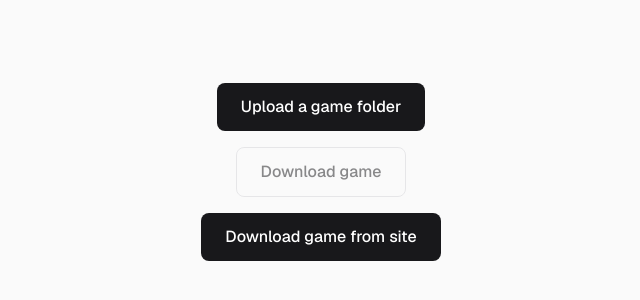
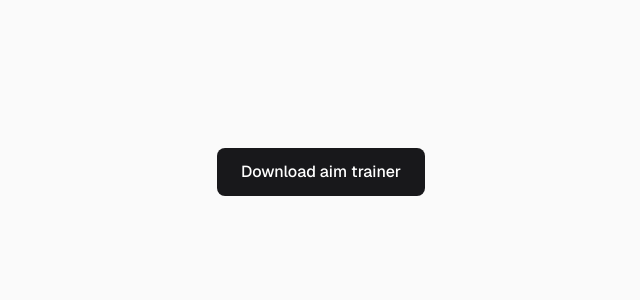
Before and after one commit to Loaf2/GamesSite, a Next.js app: page / in a window 1280 px wide. Shown: the part 228-528 px from the top of the page, without its empty margins (319-959 px from the left). Built offline with nearby package versions, Linux system fonts and the light colour scheme.

Commit message:
added aim trainer

```diff
--- a/app/page.tsx
+++ b/app/page.tsx
@@ -1,88 +1,88 @@
 "use client";
 
-import { useEffect, useRef, useState, type ComponentProps } from "react";
-import JSZip from "jszip";
-import { loadGame, saveGame, type StoredFile } from "./gameStorage";
+// import { useEffect, useRef, useState, type ComponentProps } from "react";
+// import JSZip from "jszip";
+// import { loadGame, saveGame, type StoredFile } from "./gameStorage";
 
-type FolderInputProps = ComponentProps<"input"> & {
-  webkitdirectory: string;
-};
+// type FolderInputProps = ComponentProps<"input"> & {
+//   webkitdirectory: string;
+// };
 
-const folderInputProps: FolderInputProps = {
-  type: "file",
-  multiple: true,
-  webkitdirectory: "",
-};
+// const folderInputProps: FolderInputProps = {
+//   type: "file",
+//   multiple: true,
+//   webkitdirectory: "",
+// };
 
 export default function Home() {
-  const folderInput = useRef<HTMLInputElement>(null);
-  const [selectedGame, setSelectedGame] = useState("");
-  const [gameFiles, setGameFiles] = useState<StoredFile[]>([]);
-  const exeName = gameFiles
-    .find((file) => file.path.toLowerCase().endsWith(".exe"))
-    ?.path.split("/")
-    .pop();
-  const [isDownloading, setIsDownloading] = useState(false);
-  const [downloadError, setDownloadError] = useState("");
+  // const folderInput = useRef<HTMLInputElement>(null);
+  // const [selectedGame, setSelectedGame] = useState("");
+  // const [gameFiles, setGameFiles] = useState<StoredFile[]>([]);
+  // const exeName = gameFiles
+  //   .find((file) => file.path.toLowerCase().endsWith(".exe"))
+  //   ?.path.split("/")
+  //   .pop();
+  // const [isDownloading, setIsDownloading] = useState(false);
+  // const [downloadError, setDownloadError] = useState("");
 
-  useEffect(() => {
-    let cancelled = false;
-    loadGame()
-      .then((files) => {
-        if (cancelled || files.length === 0) return;
-        setGameFiles(files);
-        setSelectedGame(files[0].path.split("/")[0]);
-      })
-      .catch(() => {});
-    return () => {
-      cancelled = true;
-    };
-  }, []);
+  // useEffect(() => {
+  //   let cancelled = false;
+  //   loadGame()
+  //     .then((files) => {
+  //       if (cancelled || files.length === 0) return;
+  //       setGameFiles(files);
+  //       setSelectedGame(files[0].path.split("/")[0]);
+  //     })
+  //     .catch(() => {});
+  //   return () => {
+  //     cancelled = true;
+  //   };
+  // }, []);
 
-  async function handleFolderChange(event: React.ChangeEvent<HTMLInputElement>) {
-    const files: StoredFile[] = Array.from(event.currentTarget.files ?? []).map(
-      (file) => ({ path: file.webkitRelativePath, blob: file }),
-    );
-    setGameFiles(files);
-    setSelectedGame(files[0]?.path.split("/")[0] ?? "");
-    setDownloadError("");
-    try {
-      await saveGame(files);
-    } catch {
-      setDownloadError("The folder could not be saved for your next visit.");
-    }
-  }
+  // async function handleFolderChange(event: React.ChangeEvent<HTMLInputElement>) {
+  //   const files: StoredFile[] = Array.from(event.currentTarget.files ?? []).map(
+  //     (file) => ({ path: file.webkitRelativePath, blob: file }),
+  //   );
+  //   setGameFiles(files);
+  //   setSelectedGame(files[0]?.path.split("/")[0] ?? "");
+  //   setDownloadError("");
+  //   try {
+  //     await saveGame(files);
+  //   } catch {
+  //     setDownloadError("The folder could not be saved for your next visit.");
+  //   }
+  // }
 
-  async function handleDownload() {
-    if (gameFiles.length === 0) return;
-
-    setIsDownloading(true);
-    setDownloadError("");
-
-    try {
-      const zip = new JSZip();
-      gameFiles.forEach((file) => zip.file(file.path, file.blob));
-      const archive = await zip.generateAsync({ type: "blob" });
-      const url = URL.createObjectURL(archive);
-      const link = document.createElement("a");
-      link.href = url;
-      link.download = `${selectedGame}.zip`;
-      document.body.appendChild(link);
-      link.click();
-      link.remove();
-      window.setTimeout(() => URL.revokeObjectURL(url), 1000);
-    } catch (error) {
-      setDownloadError(
-        error instanceof Error ? error.message : "The game ZIP could not be created.",
-      );
-    } finally {
-      setIsDownloading(false);
-    }
-  }
+  // async function handleDownload() {
+  //   if (gameFiles.length === 0) return;
+  //
+  //   setIsDownloading(true);
+  //   setDownloadError("");
+  //
+  //   try {
+  //     const zip = new JSZip();
+  //     gameFiles.forEach((file) => zip.file(file.path, file.blob));
+  //     const archive = await zip.generateAsync({ type: "blob" });
+  //     const url = URL.createObjectURL(archive);
+  //     const link = document.createElement("a");
+  //     link.href = url;
+  //     link.download = `${selectedGame}.zip`;
+  //     document.body.appendChild(link);
+  //     link.click();
+  //     link.remove();
+  //     window.setTimeout(() => URL.revokeObjectURL(url), 1000);
+  //   } catch (error) {
+  //     setDownloadError(
+  //       error instanceof Error ? error.message : "The game ZIP could not be created.",
+  //     );
+  //   } finally {
+  //     setIsDownloading(false);
+  //   }
+  // }
 
   return (
     <main className="flex min-h-screen flex-col items-center justify-center gap-4 bg-zinc-50 px-6 font-sans dark:bg-black">
-      <input
+      {/* <input
         {...folderInputProps}
         ref={folderInput}
         className="sr-only"
@@ -95,8 +95,8 @@ export default function Home() {
         className="rounded-lg bg-zinc-900 px-6 py-3 font-medium text-white transition-colors hover:bg-zinc-700 focus-visible:outline-2 focus-visible:outline-offset-2 focus-visible:outline-blue-500 dark:bg-zinc-100 dark:text-black dark:hover:bg-zinc-300"
       >
         Upload a game folder
-      </button>
-      {selectedGame && (
+      </button> */}
+      {/* {selectedGame && (
         <p className="text-sm text-zinc-600 dark:text-zinc-400">
           Selected: {selectedGame} ({gameFiles.length} files)
         </p>
@@ -111,19 +111,19 @@ export default function Home() {
         className="rounded-lg border border-zinc-300 px-6 py-3 font-medium text-zinc-900 transition-colors hover:bg-zinc-100 disabled:cursor-not-allowed disabled:opacity-50 dark:border-zinc-700 dark:text-zinc-100 dark:hover:bg-zinc-900"
       >
         {isDownloading ? "Preparing download..." : "Download game"}
-      </button>
+      </button> */}
       <a
         href="/api/download-game"
         download="Game.zip"
         className="rounded-lg bg-zinc-900 px-6 py-3 font-medium text-white transition-colors hover:bg-zinc-700 focus-visible:outline-2 focus-visible:outline-offset-2 focus-visible:outline-blue-500 dark:bg-zinc-100 dark:text-black dark:hover:bg-zinc-300"
       >
-        Download game from site
+        Download aim trainer
       </a>
-      {downloadError && (
+      {/* {downloadError && (
         <p role="alert" className="text-sm text-red-600">
           Could not download the game: {downloadError}
         </p>
-      )}
+      )} */}
     </main>
   );
 }
```
